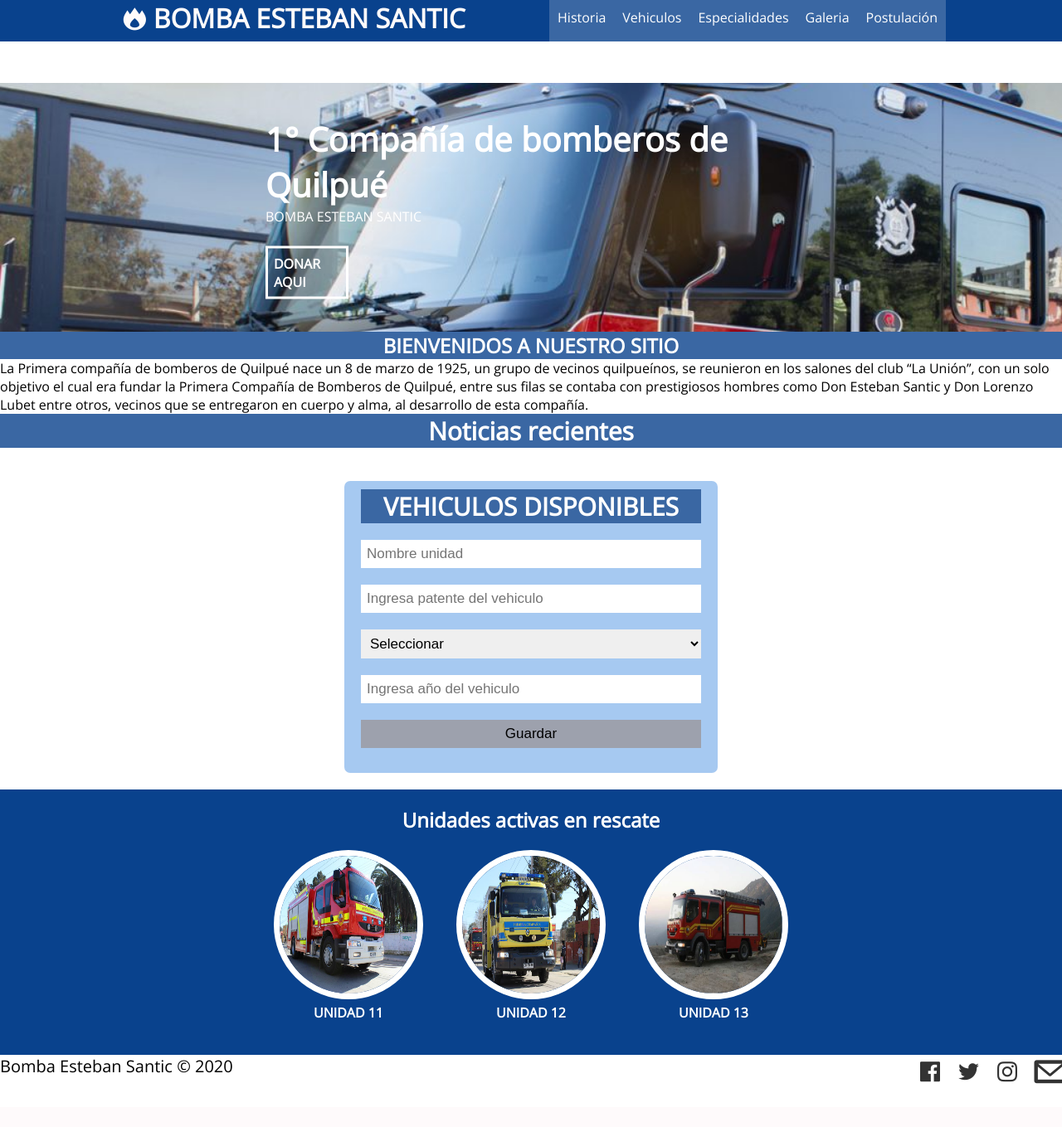
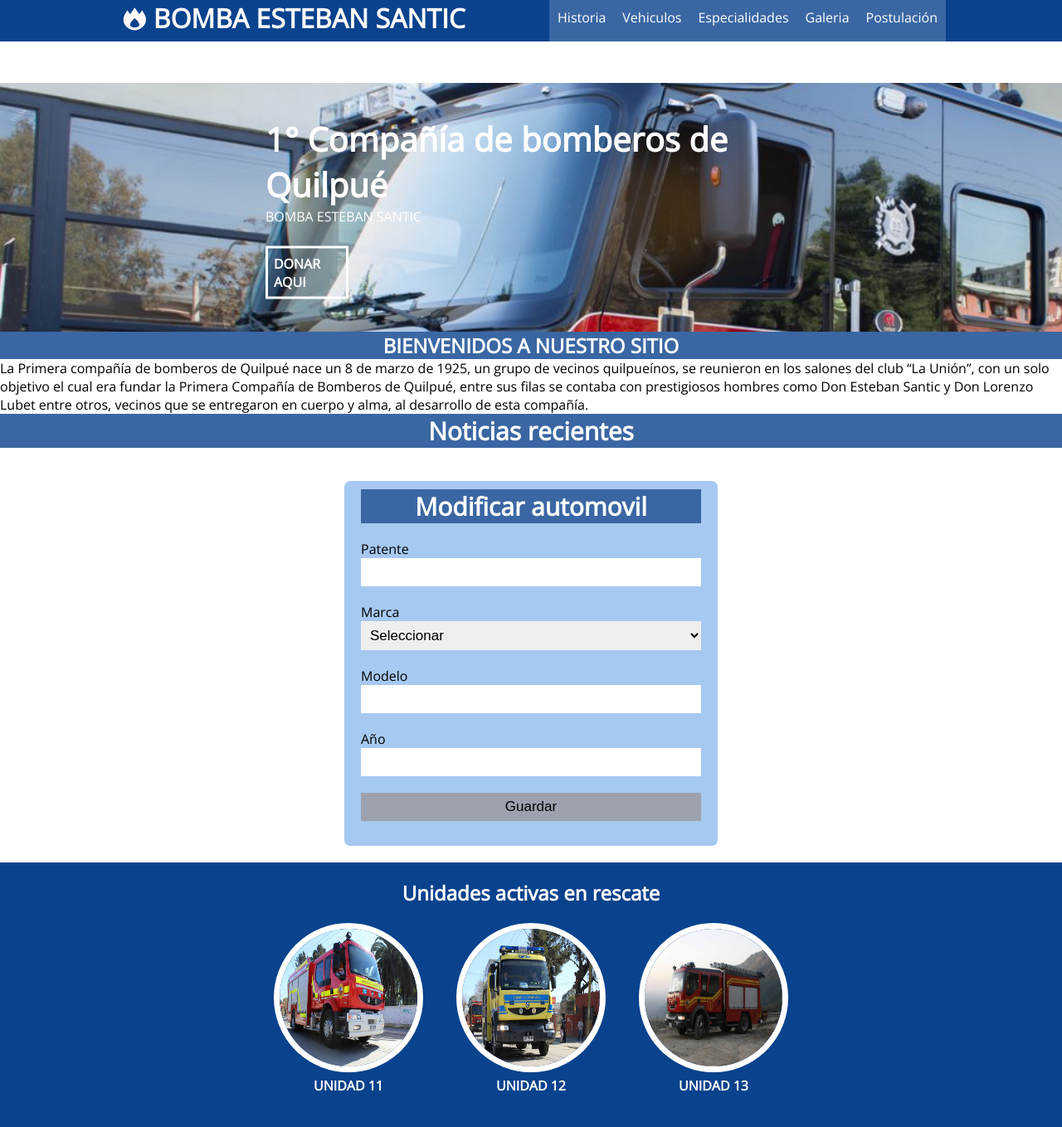
Before and after one commit to Lua-Code12/bomberos_quilpue, a Django app: page /vehiculos/ in a window 1280 px wide. Shown: the top 1359 px of the page at 83% size. Before the commit the page ends 1307 px from the top, so only its background shows below. Run offline with Django 3.2, Linux system fonts and the light colour scheme; data comes from the database, SQL or seed files in the repository; both versions use the stored data as it was after the commit; some libraries are stand-ins or nearby versions.

```diff
--- a/blog/templates/blog/vehiculos.html
+++ b/blog/templates/blog/vehiculos.html
@@ -9,15 +9,22 @@
     <form action="" id="formularioAutomovil" method="POST">
 
         <h3>
-             VEHICULOS DISPONIBLES
+             Modificar automovil
         </h3>
 
         {% csrf_token %}
-        <input type="text" name="nombre" placeholder="Nombre unidad">
-        <input type="text" id="patente" name='patente' placeholder="Ingresa patente del vehiculo" required>
+
+        <input type="hidden" name="txtId" id="txtId" value="{{ auto.id }}">
+
+        <label for="">Patente</label>
+        <input type="text" name="txtPatente" id="txtPatente" value="{{ auto.patente }}">
+        <br>
+        <label for="">Marca</label>
+
         <select name="cboMarca" id="cboMarca">
 
             <option velue="">Seleccionar </option>
+
 
             {% for m in marcas %}
 
@@ -26,9 +33,14 @@
             {% endfor %}
 
 
+        </select>
+        <br>
 
-        </select>
-        <input type="number" name="año" min="1925" max="2021" placeholder="Ingresa año del vehiculo">
+        <label for="">Modelo</label>
+        <input type="text" name="txtModelo" id="txtModelo" value="{{ auto.modelo }}">
+        <br>
+        <label for="">Año</label>
+        <input type="text" name="txtAnio" id="txtAnio" value="{{ auto.anio }}">
 
         </select>
 
```
Also changed, not shown: db.sqlite3.
